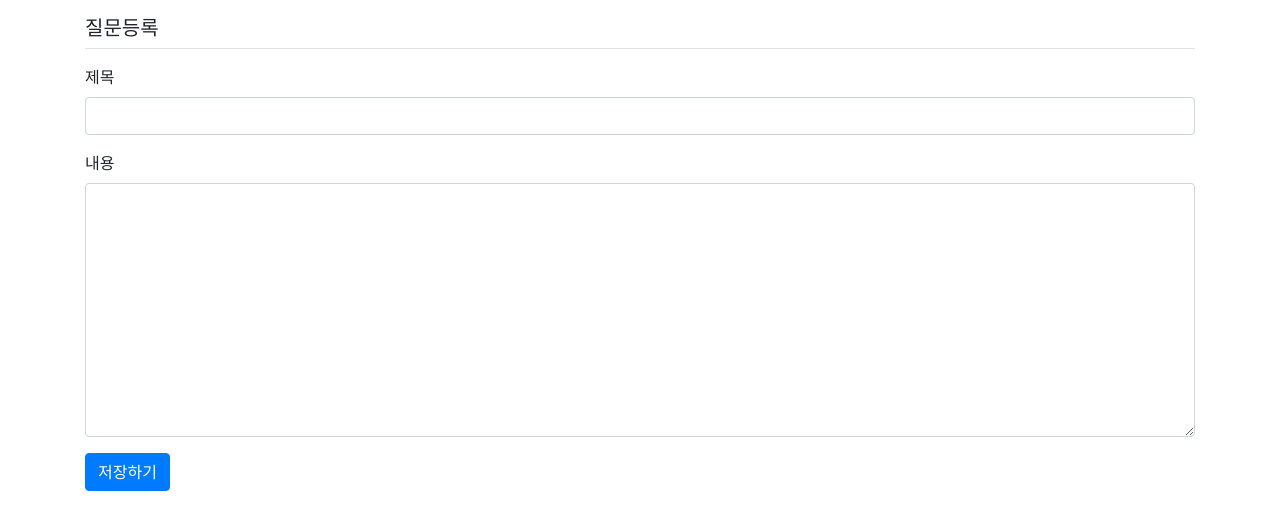
After one commit to songjeongwoo/python, a Django app: page /pybo/question/create/ in a window 1280 px wide. The commit adds this page. Shown: the top 530 px of the page. Run offline with Django 3.2, Linux system fonts and the light colour scheme.

Commit message:
폼(수동_폼_작성)

```diff
--- /dev/null
+++ b/jump_to_django/pybo/forms.py
@@ -0,0 +1,41 @@
+from django import forms
+from pybo.models import Question, Answer
+
+class QuestionForm(forms.ModelForm):  # forms.ModelForm을 상속
+    class Meta:
+        model = Question  # 사용할 모델
+        fields = ['subject', 'content']  # QuestionForm에서 사용할 Question 모델의 속성
+        '''
+        widgets = {  # widgets으로 디자인하는 것도 한계가 있기 때문에 보통 widgets을 안 쓰고 템플릿에서 직접 작성한다.
+            'subject': forms.TextInput(attrs={'class': 'form-control'}),
+            'content': forms.Textarea(attrs={'class': 'form-control', 'rows': 10}),
+        }
+        '''
+        labels = {
+            'subject': '제목',
+            'content': '내용',
+        }
+
+class AnswerForm(forms.ModelForm):
+    class Meta:
+        model = Answer
+        fields = ['content']
+        labels = {
+            'content': '답변내용',
+        }
+
+'''
+폼은 쉽게 말해 페이지 요청시 전달되는 파라미터들을 쉽게 관리하기 위해 사용하는 클래스이다.
+폼은 필수 파라미터의 값이 누락되지 않았는지, 파라미터의 형식은 적절한지 등을 검증할 목적으로 사용한다.
+이 외에도 HTML을 자동으로 생성하거나 폼에 연결된 모델을 이용하여 데이터를 저장할 수도 있다.
+'''
+
+'''
+QuestionForm은 모델 폼(forms.ModelForm)을 상속했다.
+장고의 폼은 일반 폼(forms.Form)과 모델 폼(forms.ModelForm)이 있는데 모델 폼은 모델(Model)과 연결된 폼으로 폼을 저장하면 연결된 모델의 데이터를 저장할수 있는 폼이다.
+모델 폼은 이너 클래스인 Meta 클래스가 반드시 필요하다.
+Meta 클래스에는 사용할 모델과 모델의 속성을 적어야 한다.
+★★즉, QuestionForm은 Question 모델과 연결된 폼이고 속성으로 Question 모델의 subject와 content를 사용한다고 정의한 것이다.
+'''
+
+# cf) 장고 폼(form)에 대한 보다 자세한 내용: https://docs.djangoproject.com/en/3.0/topics/forms/
--- a/jump_to_django/pybo/urls.py
+++ b/jump_to_django/pybo/urls.py
@@ -9,4 +9,5 @@ urlpatterns = [
     path('', views.index, name='index'),
     path('<int:question_id>/', views.detail, name='detail'),
     path('answer/create/<int:question_id>/', views.answer_create, name='answer_create'),
+    path('question/create/', views.question_create, name='question_create'),
 ]
--- a/jump_to_django/pybo/views.py
+++ b/jump_to_django/pybo/views.py
@@ -1,6 +1,7 @@
 from django.shortcuts import render, get_object_or_404, redirect
 from django.utils import timezone
 from .models import Question
+from .forms import QuestionForm, AnswerForm
 
 def index(request):
     '''
@@ -30,9 +31,42 @@ def answer_create(request, question_id):
     pybo 답변등록
     '''
     question = get_object_or_404(Question, pk=question_id)
+    '''
+    수정 전 코드
     # Question과 Answer 모델은 서로 ForeignKey 로 연결되어 있기때문에 question.answer_set.create()처럼 사용할 수 있다.
     question.answer_set.create(content=request.POST.get('content'), create_date=timezone.now())
     # 또는 아래처럼도 가능하다.
     # answer = Answer(question=question, content=request.POST.get('content'), create_date=timezone.now())
     # answer.save()
     return redirect('pybo:detail', question_id=question.id)
+    '''
+    if request.method == "POST":
+        form = AnswerForm(request.POST)
+        if form.is_valid():
+            answer = form.save(commit=False)
+            answer.create_date = timezone.now()
+            answer.question = question
+            answer.save()
+            return redirect('pybo:detail', question_id=question.id)
+    else:  # 사실 답변 등록은 POST 방식만 사용되기 때문에 if .. else 구문에서 else는 호출되지 않는다. 다만, 여기에서는 패턴의 통일성을 위해 남겨 두었다.
+        form = AnswerForm()
+    context = {'question': question, 'form': form}
+    return render(request, 'pybo/question_detail.html', context)
+
+
+def question_create(request):
+    '''
+    pybo 질문등록
+    '''
+    if request.method == 'POST':
+        # request.POST를 인수로 QuestionForm을 생성할 경우에는 request.POST에 담긴 subject, content 값이 QuestionForm의 subject, content 속성에 자동으로 저장되어 객체가 생성된다.
+        form = QuestionForm(request.POST)
+        if form.is_valid():  # form에 저장된 subject, content의 값이 올바르지 않다면 form에는 오류 메시지가 저장되고 form.is_valid()가 실패하여 다시 질문 등록 화면으로 돌아간다.
+            question = form.save(commit=False) # QuestionForm이 Question 모델과 연결된 모델 폼이기 때문에 이와 같이 사용할 수 있다. 여기서 commit=False는 임시 저장을 의미한다.
+            question.create_date = timezone.now()
+            question.save()
+            return redirect('pybo:index')
+    else:
+        form = QuestionForm()
+    context = {'form': form}
+    return render(request, 'pybo/question_form.html', context)
--- /dev/null
+++ b/jump_to_django/templates/pybo/question_form.html
@@ -0,0 +1,39 @@
+{% extends 'base.html' %}
+{% block content %}
+<div class="container">
+    <h5 class="my-3 border-bottom pb-2">질문등록</h5>
+    <form method="post" class="post-form my-3"> <!-- 현재 페이지의 URL이 디폴트 action으로 설정된다. -->
+        <!-- 또는 <form method="post" class="post-form my-3" action="{% url 'pybo:question_create' %}">처럼 action 속성을 명시해줘도 된다.
+                하지만 이렇게 하면 question_form.html 템플릿은 "질문 등록" 에서만 사용 가능하다. 이후에 진행할 "질문 수정" 에서는 이 템플릿을 활용할 수가 없다. 왜냐하면 질문 수정일 경우에는 action 값을 달리해야 하기 때문이다.
+                동일한 템플릿을 여러 기능에서 함께 사용할 경우에는 이처럼 form의 action 속성을 비워두는 기법을 종종 사용한다.
+                우리는 이후에 "질문 수정" 기능을 구현할 때도 question_form.html 템플릿을 사용할 것이므로 action 속성은 비워두도록 하자. -->
+        {% csrf_token %}
+        <!-- {{ form.as_p }}는 question_create 함수에서 전달한 QuestionForm의 객체로,
+                폼에 정의한 subject, content 속성에 해당하는 HTML 코드를 자동으로 생성한다. -->
+        <!-- {{ form.as_p }} --> <!-- 부트스트랩을 직접 입힐 수 없기 때문에 forms.py에서 widgets속성을 이용하거나 템플릿에서 해당 코드를 쓰지 않고 아예 직접 폼을 작성한다. -->
+
+        {% if form.errors %}  <!-- form.is_vaild()가 실패할 경우 오류내용 표시 -->
+            <div class="alert alert-danger" role="alert">
+            {% for field in form %}
+                {% if field.errors %}
+                <strong>{{ field.label }}</strong>
+                {{ field.errors }}
+                {% endif %}
+            {% endfor %}
+            </div>
+        {% endif %}
+        <!-- 오류표시 End -->
+        <div class="form-group">
+            <label for="subject">제목</label>
+            <input type="text" class="form-control" name="subject" id="subject"
+                value="{{ form.subject.value|default_if_none:'' }}"> <!-- {{ form.subject.value|default_if_none:'' }}는 오류가 발생했을 경우 기존에 입력했던 값을 유지하기 위함 -->
+        </div>
+        <div class="form-group">
+            <label for="content">내용</label>
+            <textarea class="form-control" name="content"
+                id="content" rows="10">{{ form.content.value|default_if_none:'' }}</textarea>
+        </div>
+        <button type="submit" class="btn btn-primary">저장하기</button>
+    </form>
+</div>
+{% endblock %}
--- a/jump_to_django/templates/pybo/question_list.html
+++ b/jump_to_django/templates/pybo/question_list.html
@@ -30,5 +30,6 @@
         {% endif %}
         </tbody>
     </table>
+    <a href="{% url 'pybo:question_create' %}" class="btn btn-primary">질문 등록하기</a>
 </div>
 {% endblock %}
```
Also changed, not shown: jump_to_django/templates/pybo/question_detail.html (+10 -0 lines), jump_to_django/db.sqlite3.
